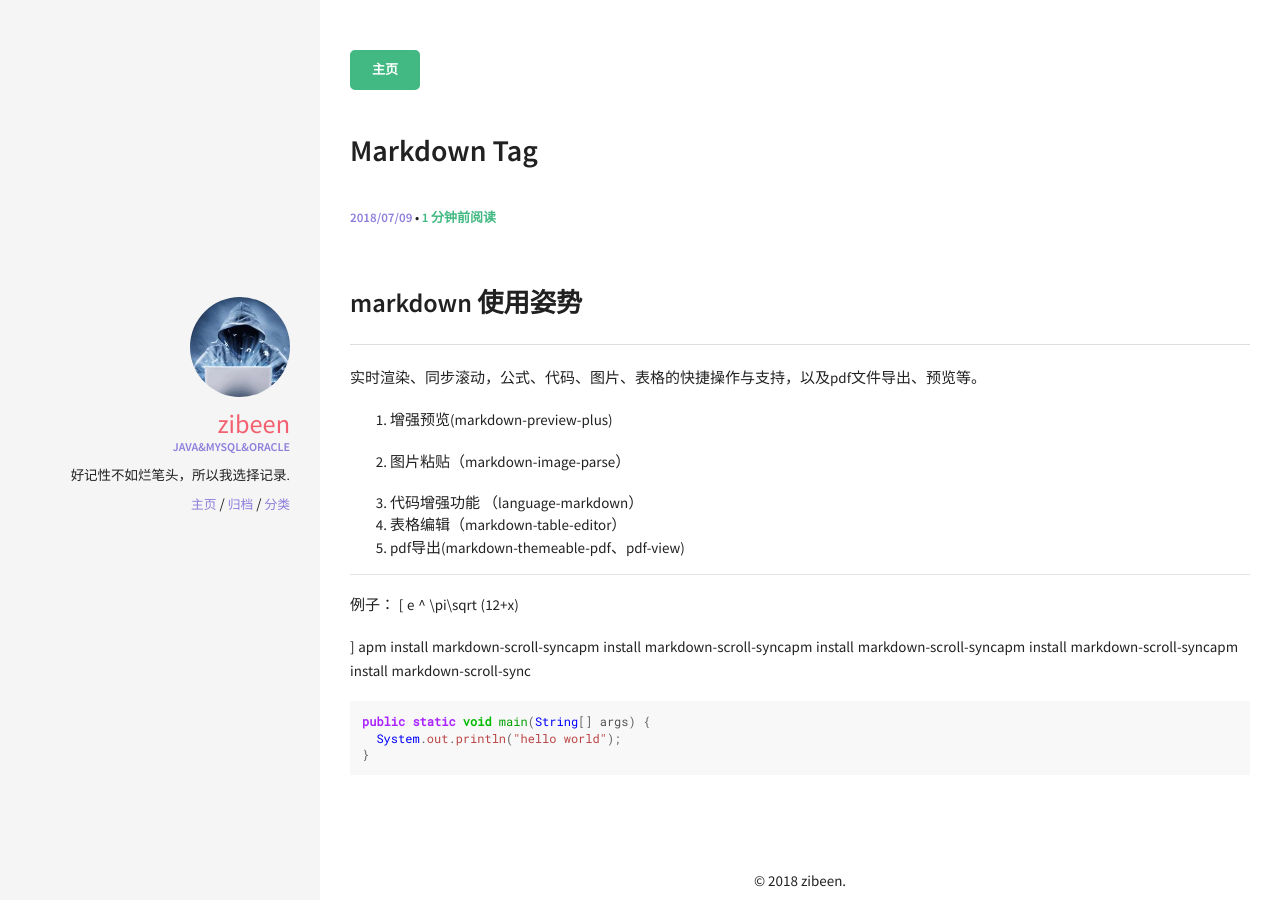
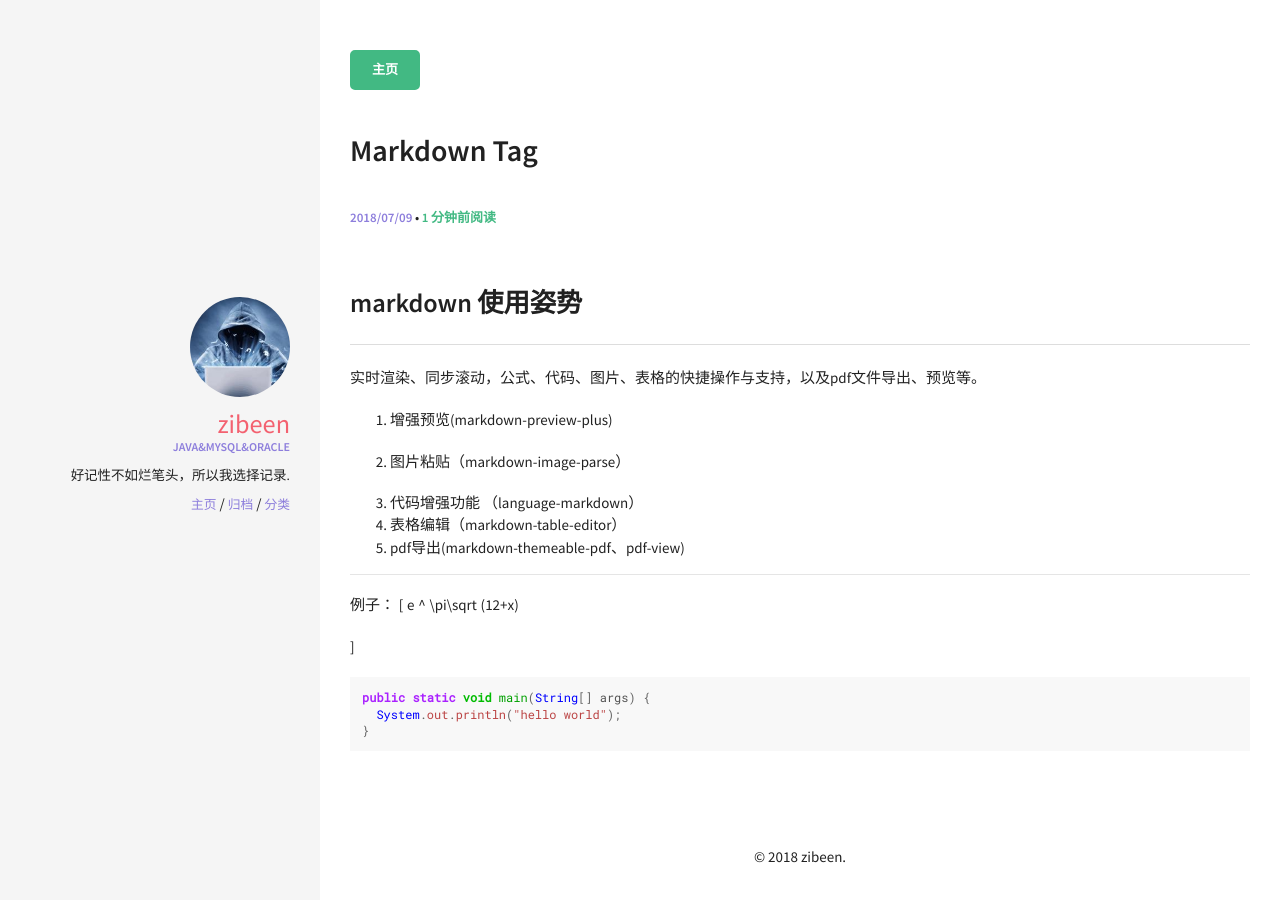
Before and after one commit to onehuang/HNote, a Jekyll site: the page built from _posts/2018-07-09-markdown-tag.md, in a window 1280 px wide. Built offline with Jekyll 4.4.1, drawn with Linux system fonts in a browser that asks for light colours; our own code applies the rules of GitHub Pages for plain Markdown files.

Commit message:
commit 修改markdown

````diff
--- a/_posts/2018-07-09-markdown-tag.md
+++ b/_posts/2018-07-09-markdown-tag.md
@@ -15,8 +15,6 @@
 e ^ \pi\sqrt (12+x)
 
 \]
-apm install markdown-scroll-syncapm install markdown-scroll-syncapm install markdown-scroll-syncapm install markdown-scroll-syncapm install markdown-scroll-sync
-
 
 ```java
 public static void main(String[] args) {
````
